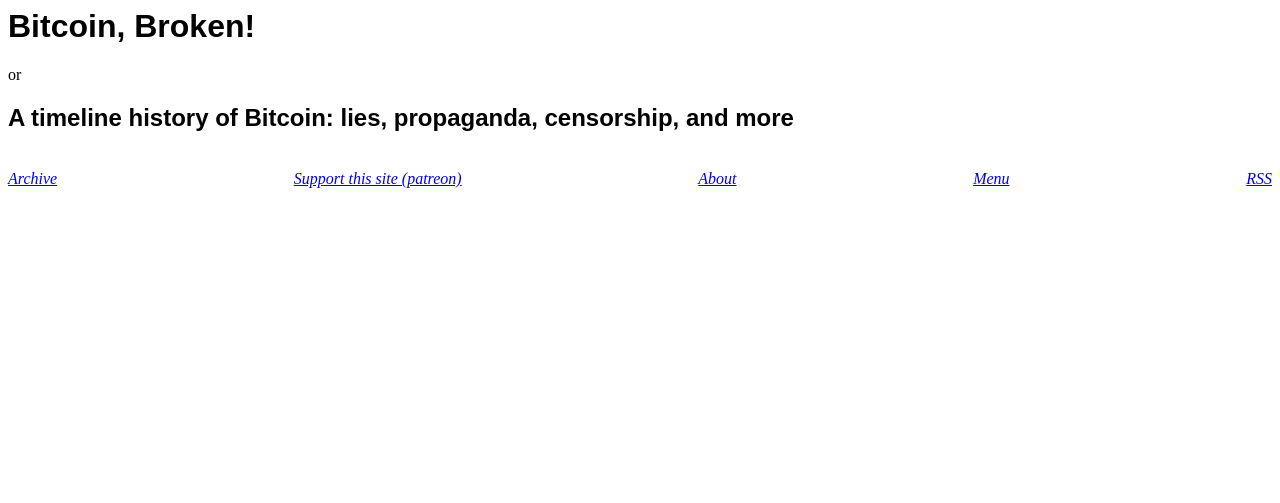
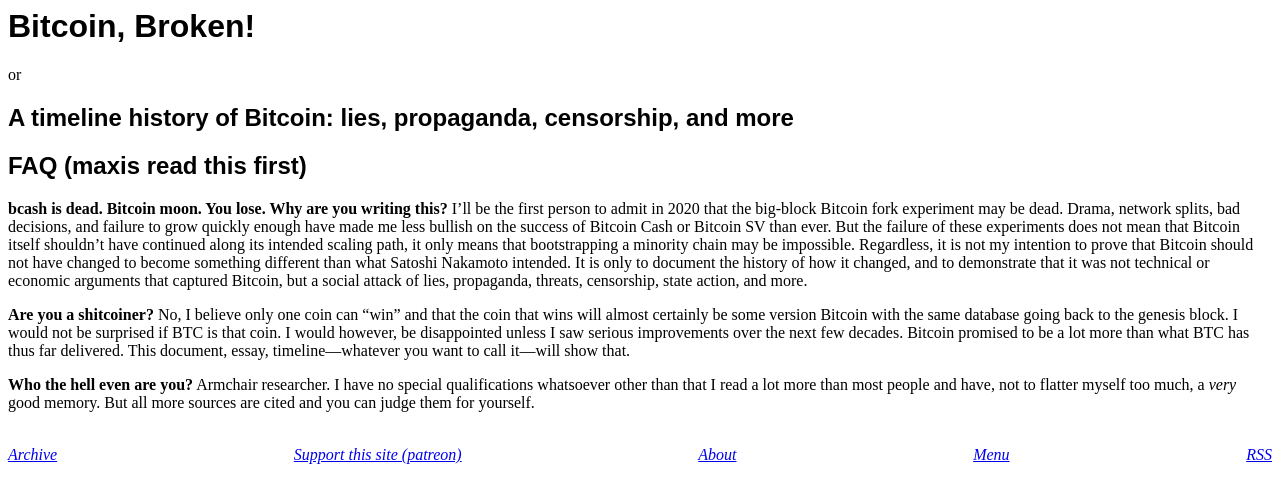
Before and after one commit to derykmakgill/website, a Jekyll site: the page built from btc.md, in a window 1280 px wide. Shown: the top 503 px of the page. Built offline with Jekyll 4.4.1, drawn with Linux system fonts in a browser that asks for light colours.

Commit message:
Update btc.md

```diff
--- a/btc.md
+++ b/btc.md
@@ -6,3 +6,12 @@
 or
 
 ## A timeline history of Bitcoin: lies, propaganda, censorship, and more
+
+
+## FAQ (maxis read this first)
+
+**bcash is dead. Bitcoin moon. You lose. Why are you writing this?** I'll be the first person to admit in 2020 that the big-block Bitcoin fork experiment may be dead. Drama, network splits, bad decisions, and failure to grow quickly enough have made me less bullish on the success of Bitcoin Cash or Bitcoin SV than ever. But the failure of these experiments does not mean that Bitcoin itself shouldn't have continued along its intended scaling path, it only means that bootstrapping a minority chain may be impossible. Regardless, it is not my intention to prove that Bitcoin should not have changed to become something different than what Satoshi Nakamoto intended. It is only to document the history of how it changed, and to demonstrate that it was not technical or economic arguments that captured Bitcoin, but a social attack of lies, propaganda, threats, censorship, state action, and more.
+
+**Are you a shitcoiner?** No, I believe only one coin can "win" and that the coin that wins will almost certainly be some version Bitcoin with the same database going back to the genesis block. I would not be surprised if BTC is that coin. I would however, be disappointed unless I saw serious improvements over the next few decades. Bitcoin promised to be a lot more than what BTC has thus far delivered. This document, essay, timeline—whatever you want to call it—will show that.
+
+**Who the hell even are you?** Armchair researcher. I have no special qualifications whatsoever other than that I read a lot more than most people and have, not to flatter myself too much, a *very* good memory. But all more sources are cited and you can judge them for yourself.
```
